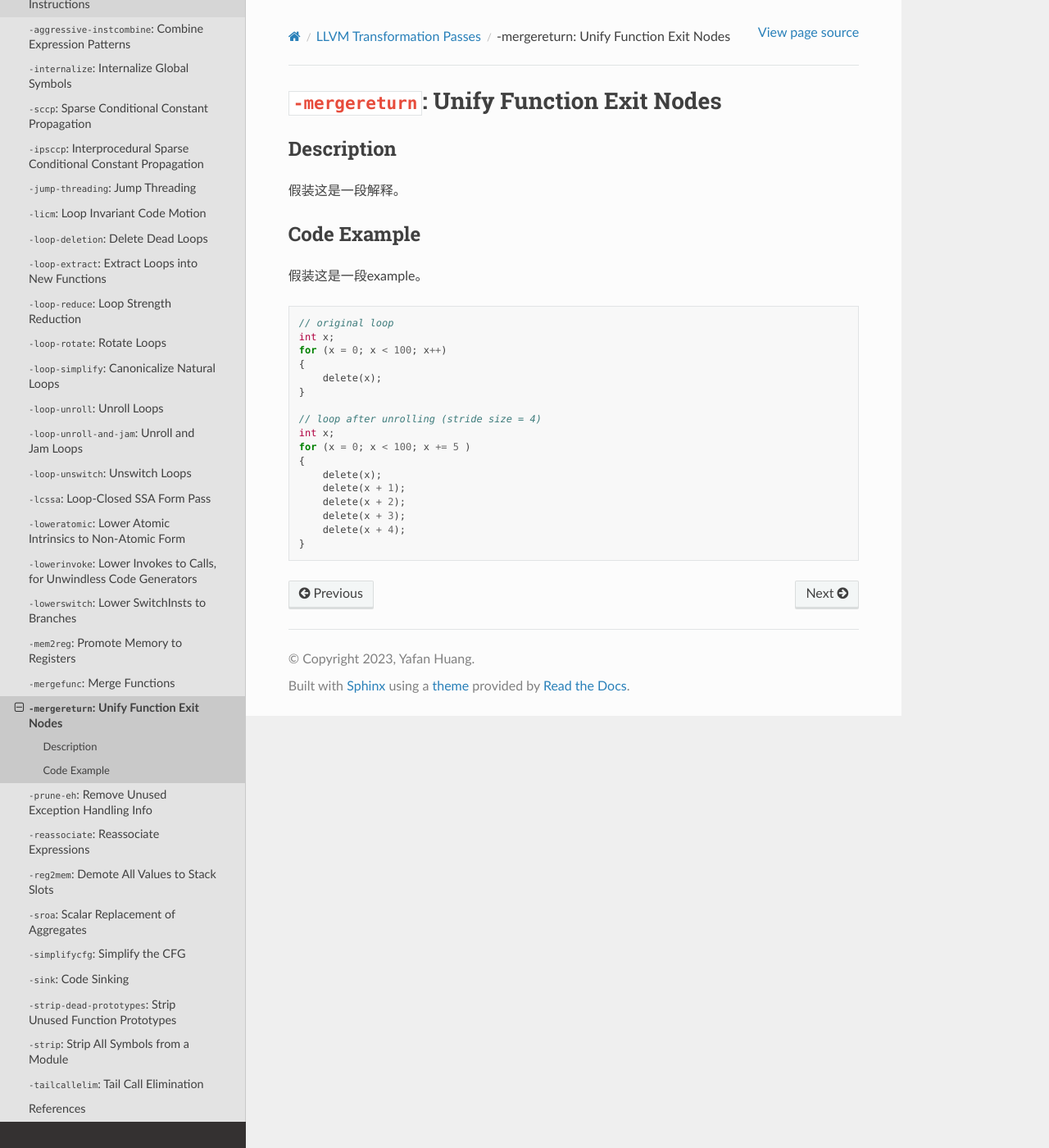
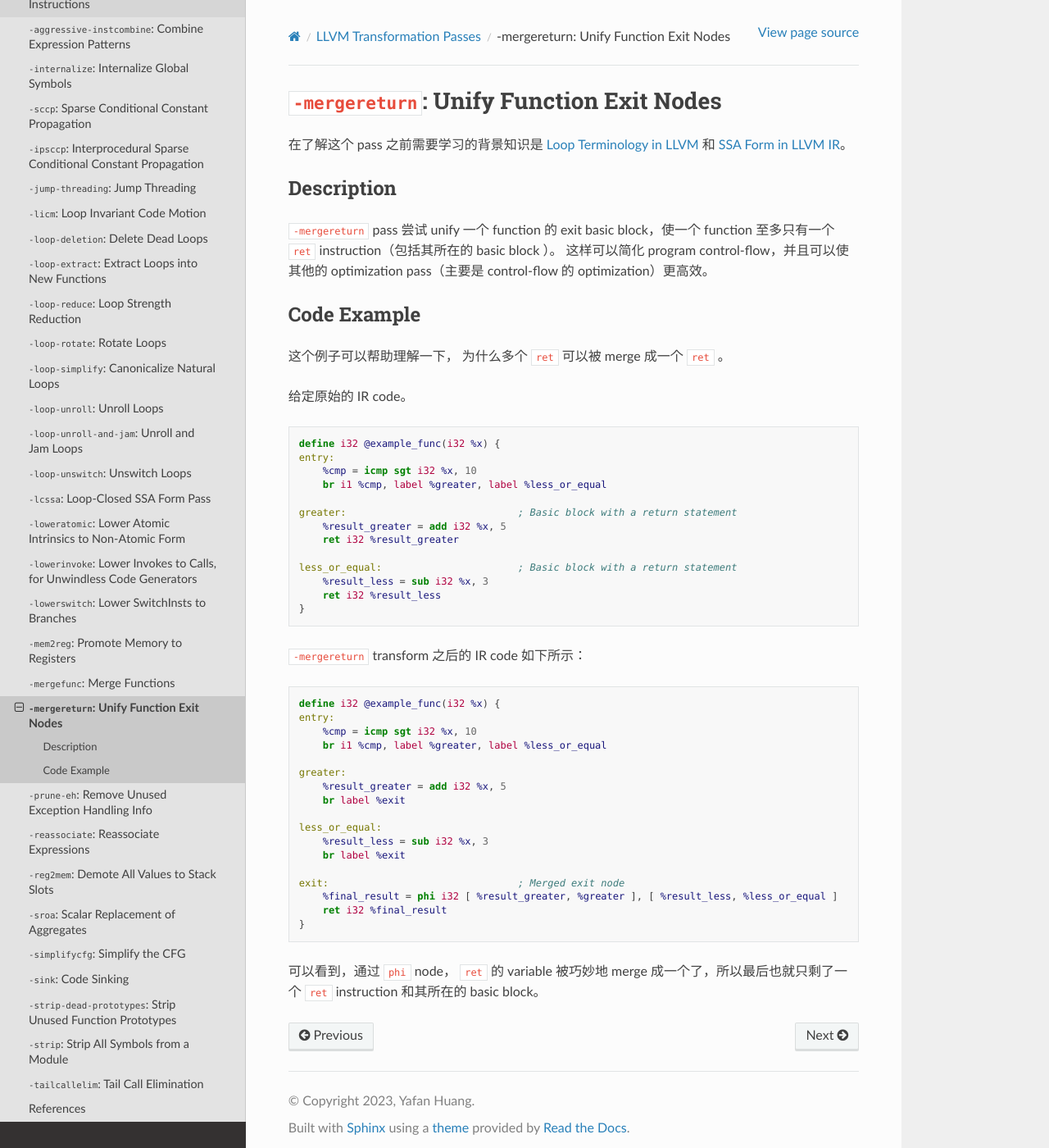
Before and after one commit to hyfshishen/understanding-llvm-transformation-passes, a Sphinx documentation site: the page built from docs/source/LLVM-transformation-passes/39-unify-function-exits-nodes.rst, in a window 1280 px wide and 1400 px high. Shown: the whole window at 82% size. Built offline with Sphinx 7.4.7 and the Read the Docs theme 2.0.0, drawn with Linux system fonts in a browser that asks for light colours.

Commit message:
updating passes

```diff
--- a/docs/source/LLVM-transformation-passes/39-unify-function-exits-nodes.rst
+++ b/docs/source/LLVM-transformation-passes/39-unify-function-exits-nodes.rst
@@ -1,31 +1,57 @@
 ``-mergereturn``: Unify Function Exit Nodes
 =====
 
+在了解这个 pass 之前需要学习的背景知识是 :doc:`../compiler-basics/loop-terminologies-in-llvm` 和 :doc:`../compiler-basics/ssa-form-in-llvm-ir`。
+
 Description
 --------
-假装这是一段解释。
+
+``-mergereturn`` pass 尝试 unify 一个 function 的 exit basic block，使一个 function 至多只有一个 ``ret`` instruction（包括其所在的 basic block ）。
+这样可以简化 program control-flow，并且可以使其他的 optimization pass（主要是 control-flow 的 optimization）更高效。
 
 Code Example
 --------
 
-假装这是一段example。
+这个例子可以帮助理解一下， 为什么多个 ``ret`` 可以被 merge 成一个 ``ret`` 。
 
-.. code-block:: C
+给定原始的 IR code。
 
-    // original loop
-    int x;
-    for (x = 0; x < 100; x++)
-    {
-        delete(x);
+.. code-block:: llvm
+
+    define i32 @example_func(i32 %x) {
+    entry:
+        %cmp = icmp sgt i32 %x, 10
+        br i1 %cmp, label %greater, label %less_or_equal
+
+    greater:                             ; Basic block with a return statement
+        %result_greater = add i32 %x, 5
+        ret i32 %result_greater
+
+    less_or_equal:                       ; Basic block with a return statement
+        %result_less = sub i32 %x, 3
+        ret i32 %result_less
     }
 
-    // loop after unrolling (stride size = 4)
-    int x;
-    for (x = 0; x < 100; x += 5 )
-    {
-        delete(x);
-        delete(x + 1);
-        delete(x + 2);
-        delete(x + 3);
-        delete(x + 4);
+``-mergereturn`` transform 之后的 IR code 如下所示：
+
+.. code-block:: llvm
+
+    define i32 @example_func(i32 %x) {
+    entry:
+        %cmp = icmp sgt i32 %x, 10
+        br i1 %cmp, label %greater, label %less_or_equal
+
+    greater:
+        %result_greater = add i32 %x, 5
+        br label %exit
+
+    less_or_equal:
+        %result_less = sub i32 %x, 3
+        br label %exit
+
+    exit:                                ; Merged exit node
+        %final_result = phi i32 [ %result_greater, %greater ], [ %result_less, %less_or_equal ]
+        ret i32 %final_result
     }
+
+可以看到，通过 ``phi`` node， ``ret`` 的 variable 被巧妙地 merge 成一个了，所以最后也就只剩了一个 ``ret`` instruction 和其所在的 basic block。
```
Also changed, not shown: docs/source/LLVM-transformation-passes/40-remove-unused-exception-handling-info.rst (+7 -22 lines).
